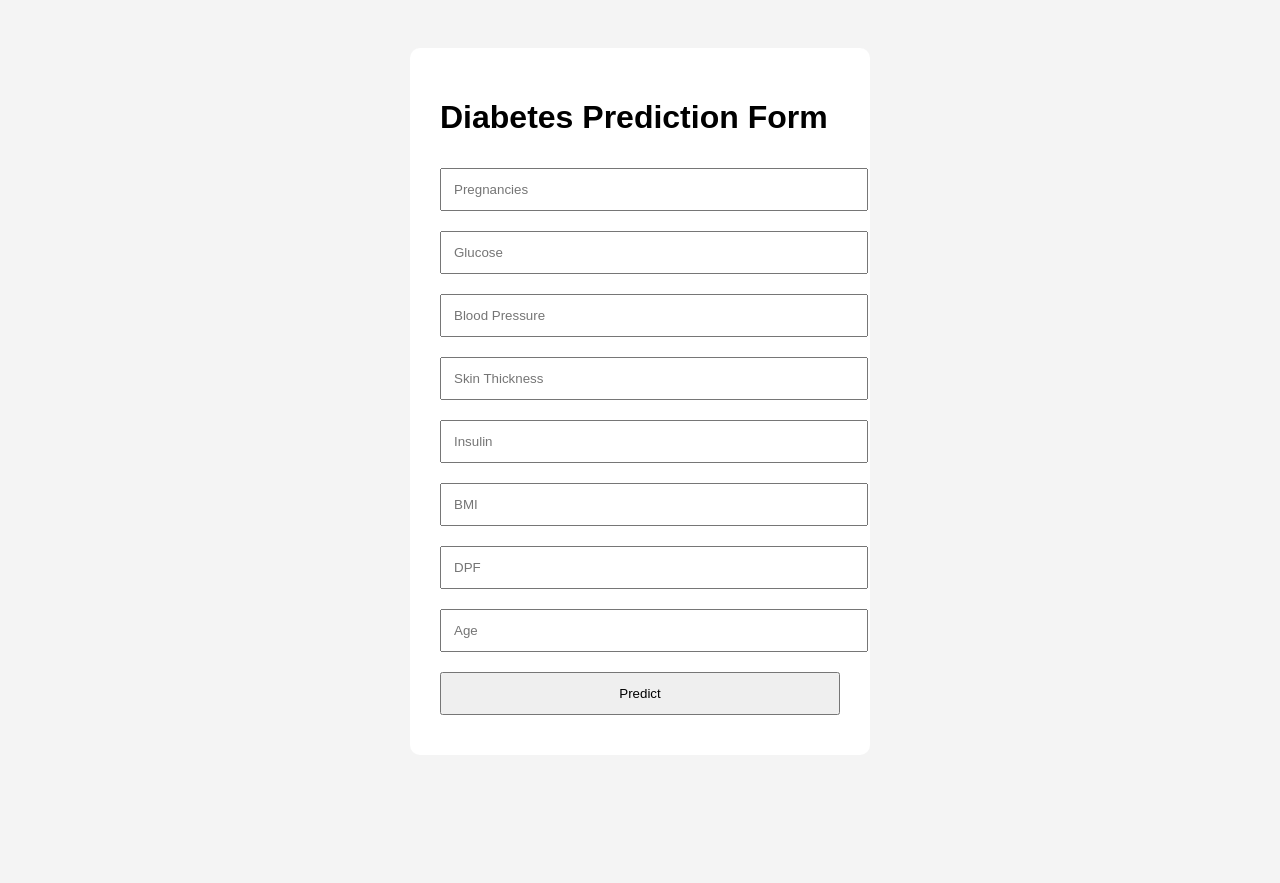
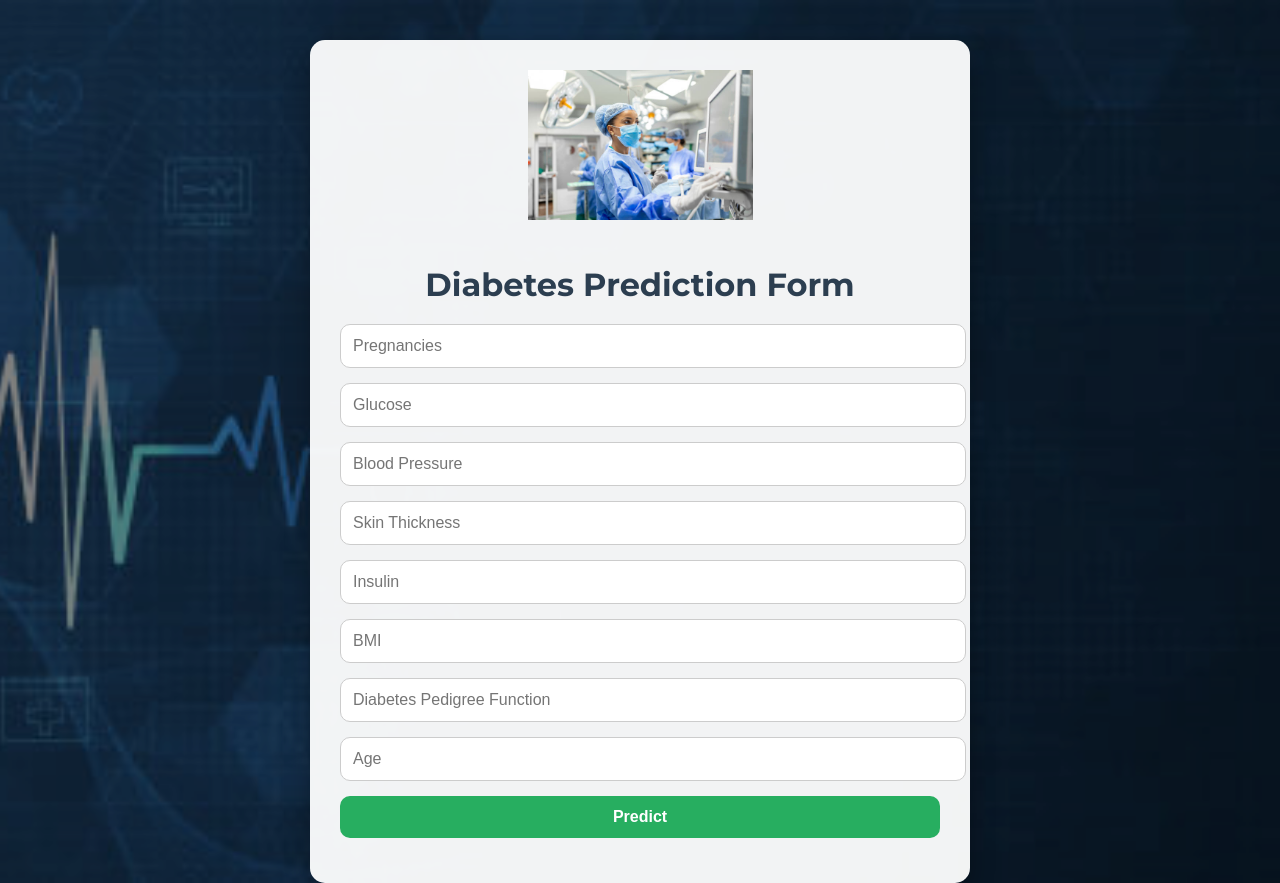
Before and after one commit to Chintavicky661/diabetes-web-app, a Flask app: page / in a window 1280 px wide. Run offline with Flask 3, Linux system fonts and the light colour scheme.

Commit message:
Your commit message

```diff
--- a/app.py
+++ b/app.py
@@ -1,12 +1,18 @@
 from flask import Flask, render_template, request
-from q1 import DiabetesPredictor  # or from q2 import DiabetesPredictor
+from q2 import DiabetesPredictor  # Use q2.py
 
 app = Flask(__name__)
 predictor = DiabetesPredictor()
 
-# Load and train model once
+# Load and train once
 X_train, X_test, y_train, y_test = predictor.load_and_preprocess("diabetes_dataset.csv")
 predictor.train(X_train, y_train)
+
+# Static accuracy (replace with actual evaluation if needed)
+rf_train_accuracy = 0.98
+rf_test_accuracy = 0.82
+lr_train_accuracy = 0.79
+lr_test_accuracy = 0.77
 
 @app.route("/")
 def index():
@@ -25,9 +31,23 @@ def predict():
             float(request.form["DiabetesPedigreeFunction"]),
             float(request.form["Age"]),
         ]
-        prediction, probability = predictor.predict(data)
-        result = "Diabetic" if prediction == 1 else "Non-Diabetic"
-        return render_template("index.html", result=result, prob=round(probability, 2))
+
+        predictions = predictor.predict(data)
+        rf_pred, rf_prob = predictions['random_forest']
+        lr_pred, lr_prob = predictions['logistic_regression']
+
+        result = "Diabetic" if rf_pred == 1 else "Non-Diabetic"
+
+        return render_template(
+            "index.html",
+            result=result,
+            prob=round(rf_prob, 2),
+            rf_train=rf_train_accuracy,
+            rf_test=rf_test_accuracy,
+            lr_train=lr_train_accuracy,
+            lr_test=lr_test_accuracy
+        )
+
     except Exception as e:
         return f"Error: {str(e)}"
 
--- a/static/style.css
+++ b/static/style.css
@@ -1,23 +1,104 @@
-body {
-    font-family: Arial;
-    background: #f4f4f4;
-    padding: 40px;
+body, html {
+    margin: 0;
+    padding: 0;
+    font-family: 'Montserrat', sans-serif;
+    height: 100%;
+    overflow-x: hidden;
 }
+
+.background {
+    position: fixed;
+    top: 0; left: 0;
+    width: 100%;
+    height: 100%;
+    background-size: cover;
+    background-position: center;
+    filter: brightness(0.5);
+    z-index: -1;
+}
+
 .container {
-    width: 400px;
-    margin: auto;
-    background: white;
+    display: flex;
+    justify-content: center;
+    align-items: center;
+    min-height: 100vh;
+    padding: 20px;
+}
+
+.card {
+    background: rgba(255, 255, 255, 0.95);
     padding: 30px;
+    border-radius: 15px;
+    box-shadow: 0 10px 25px rgba(0,0,0,0.3);
+    max-width: 600px;
+    width: 100%;
+    text-align: center;
+}
+
+.header-image {
+    width: 80%;
+    max-height: 150px;
+    object-fit: contain;
     border-radius: 10px;
+    margin-bottom: 20px;
 }
-input, button {
+
+.card h1 {
+    color: #2c3e50;
+    margin-bottom: 20px;
+}
+
+.card input,
+.card button {
+    display: block;
     width: 100%;
-    margin: 10px 0;
     padding: 12px;
+    margin-bottom: 15px;
+    border: 1px solid #ccc;
+    border-radius: 10px;
+    font-size: 16px;
 }
-.result {
+
+.card button {
+    background-color: #27ae60;
+    color: white;
+    font-weight: bold;
+    border: none;
+    cursor: pointer;
+    transition: background-color 0.3s ease;
+}
+
+.card button:hover {
+    background-color: #1e8449;
+}
+
+.result-container {
+    display: flex;
+    justify-content: space-between;
+    align-items: center;
+    flex-wrap: wrap;
     margin-top: 20px;
-    background: #e2f7e2;
-    padding: 10px;
-    border-left: 4px solid green;
+    gap: 20px;
 }
+
+.text-result {
+    flex: 1;
+    font-size: 18px;
+}
+
+.chart-result {
+    flex: 1;
+    max-width: 300px;
+}
+
+.comparison-chart {
+    margin-top: 40px;
+    padding-top: 20px;
+    border-top: 2px solid #ddd;
+}
+
+.comparison-chart h2 {
+    font-size: 20px;
+    margin-bottom: 10px;
+    color: #2c3e50;
+}
--- a/templates/index.html
+++ b/templates/index.html
@@ -1,11 +1,18 @@
 <!DOCTYPE html>
-<html>
+<html lang="en">
 <head>
+    <meta charset="UTF-8">
     <title>Diabetes Predictor</title>
     <link rel="stylesheet" href="{{ url_for('static', filename='style.css') }}">
+    <link href="https://fonts.googleapis.com/css2?family=Montserrat:wght@400;700&display=swap" rel="stylesheet">
 </head>
 <body>
+    <div class="background" style="background-image: url('{{ url_for('static', filename='bg.jpg') }}');"></div>
+
     <div class="container">
+        <div class="card">
+            <img src="{{ url_for('static', filename='db.jpg') }}" alt="Diabetes Info" class="header-image">
+
             <h1>Diabetes Prediction Form</h1>
             <form action="/predict" method="post">
                 <input type="number" name="Pregnancies" placeholder="Pregnancies" step="any" required>
@@ -14,16 +21,115 @@
                 <input type="number" name="SkinThickness" placeholder="Skin Thickness" step="any" required>
                 <input type="number" name="Insulin" placeholder="Insulin" step="any" required>
                 <input type="number" name="BMI" placeholder="BMI" step="any" required>
-            <input type="number" name="DiabetesPedigreeFunction" placeholder="DPF" step="any" required>
+                <input type="number" name="DiabetesPedigreeFunction" placeholder="Diabetes Pedigree Function" step="any" required>
                 <input type="number" name="Age" placeholder="Age" step="any" required>
                 <button type="submit">Predict</button>
             </form>
+
             {% if result %}
-        <div class="result">
+            <div class="result-container">
+                <div class="text-result">
                     <p><strong>Diagnosis:</strong> {{ result }}</p>
                     <p><strong>Probability:</strong> {{ prob }}</p>
                 </div>
+                <div class="chart-result">
+                    <canvas id="probChart" width="300" height="200"></canvas>
+                </div>
+            </div>
+
+            <div class="comparison-chart">
+                <h2>Model Accuracy Comparison</h2>
+                <canvas id="accuracyChart" width="400" height="250"></canvas>
+            </div>
+
+            <script src="https://cdn.jsdelivr.net/npm/chart.js"></script>
+            <script>
+                const prob = {{ prob|default(0) }};
+                const rfTrain = {{ rf_train|default(0) }};
+                const rfTest = {{ rf_test|default(0) }};
+                const lrTrain = {{ lr_train|default(0) }};
+                const lrTest = {{ lr_test|default(0) }};
+
+                new Chart(document.getElementById('probChart').getContext('2d'), {
+                    type: 'bar',
+                    data: {
+                        labels: ['Diabetic', 'Non-Diabetic'],
+                        datasets: [{
+                            label: 'Probability',
+                            data: [prob, 1 - prob],
+                            backgroundColor: ['#e74c3c', '#3498db']
+                        }]
+                    },
+                    options: {
+                        responsive: true,
+                        plugins: {
+                            legend: { display: false },
+                            tooltip: {
+                                callbacks: {
+                                    label: function(context) {
+                                        return (context.raw * 100).toFixed(1) + '%';
+                                    }
+                                }
+                            }
+                        },
+                        scales: {
+                            y: {
+                                min: 0,
+                                max: 1,
+                                ticks: {
+                                    callback: function(value) {
+                                        return (value * 100) + '%';
+                                    }
+                                }
+                            }
+                        }
+                    }
+                });
+
+                new Chart(document.getElementById('accuracyChart').getContext('2d'), {
+                    type: 'bar',
+                    data: {
+                        labels: ['Training Accuracy', 'Testing Accuracy'],
+                        datasets: [
+                            {
+                                label: 'Random Forest',
+                                data: [rfTrain, rfTest],
+                                backgroundColor: ['#2ecc71', '#27ae60']
+                            },
+                            {
+                                label: 'Logistic Regression',
+                                data: [lrTrain, lrTest],
+                                backgroundColor: ['#f39c12', '#e67e22']
+                            }
+                        ]
+                    },
+                    options: {
+                        responsive: true,
+                        scales: {
+                            y: {
+                                min: 0,
+                                max: 1,
+                                ticks: {
+                                    callback: function(value) {
+                                        return (value * 100) + '%';
+                                    }
+                                }
+                            }
+                        },
+                        plugins: {
+                            tooltip: {
+                                callbacks: {
+                                    label: function(context) {
+                                        return context.dataset.label + ': ' + (context.raw * 100).toFixed(1) + '%';
+                                    }
+                                }
+                            }
+                        }
+                    }
+                });
+            </script>
             {% endif %}
+        </div>
     </div>
 </body>
 </html>
```
Also changed, not shown: q2.py (+35 -63 lines), static/bg.jpg (added), static/db.jpg (added), 5 other files. Lines whose indentation alone changed are shown as unchanged.
